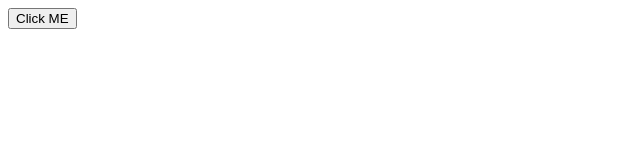
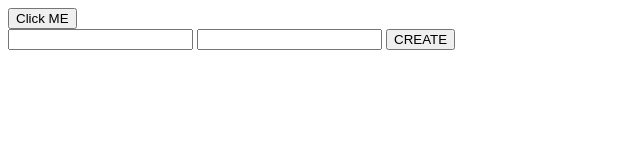
Before and after one commit to hzz4j/Learn-TypeScript, a website: page 08 decorators/index.html in a window 1280 px wide. Shown: the whole page, without its empty margins (0-640 px from the left). Drawn offline with Linux system fonts and the light colour scheme.

Commit message:
validator use decorator

```diff
--- a/08 decorators/index.html
+++ b/08 decorators/index.html
@@ -9,5 +9,10 @@
 </head>
 <body>
     <button id="app">Click ME</button>
+    <form>
+        <input type="text" id="title"/>
+        <input type="text" id="price" />
+        <button>CREATE</button>
+    </form>
 </body>
 </html>
--- a/08 decorators/src/app.ts
+++ b/08 decorators/src/app.ts
@@ -1,38 +1,80 @@
-function AutoBind(
-  target: any,
-  name: string,
-  propertyDescriptor: PropertyDescriptor
-): PropertyDescriptor {
-  console.log(propertyDescriptor);
+//=======================================================
+interface ValidConfig {
+  [properties: string]: {
+    [properties: string]: string[];
+  };
+}
+const registeredValidators: ValidConfig = {};
 
-  const originalMethod = propertyDescriptor.value;
-  // 修改方法的描述
-  const adjDescriptor: PropertyDescriptor = {
-    // get是PropertyDescriptor接口的规范
-    get() {
-      console.log("xxx");
-      console.log(this); // 这个例子就是Printer,因为方法绑定了@AutoBind
-      // 给原来的方法绑定了this
-      const boundFn = originalMethod.bind(this); // this是只被调的实例，当然是被修饰的方法
-      return boundFn;
-    },
+function Require(target: any, name: string) {
+  console.log("require");
+  registeredValidators[target.constructor.name] = {
+    ...registeredValidators[target.constructor.name],
+    [name]: ["require"],
   };
-  return adjDescriptor;
 }
 
-class Printer {
-  msg = "This works!";
+function PositiveNum(target: any, name: string) {
+  console.log("PositiveNum");
 
-  @AutoBind
-  showMsg() {
-    console.log(this.msg);
+  registeredValidators[target.constructor.name] = {
+    ...registeredValidators[target.constructor.name],
+    [name]: ["positiveNum"],
+  };
+}
+
+function valid(obj: any) {
+  const objValidatorConfig = registeredValidators[obj.constructor.name];
+  if (!objValidatorConfig) {
+    return;
+  }
+  let isValid = true;
+  console.log(objValidatorConfig);
+
+  for (const prop in objValidatorConfig) {
+    for (const validator of objValidatorConfig[prop]) {
+      switch (validator) {
+        case "require":
+          isValid = isValid && !!obj[prop];
+          break;
+        case "positiveNum":
+          isValid = isValid && obj[prop] > 0;
+          break;
+      }
+    }
+  }
+  return isValid;
+}
+//=======================================================
+
+class Course {
+  @Require
+  title: string;
+  @PositiveNum
+  price: number;
+  constructor(t: string, p: number) {
+    this.title = t;
+    this.price = p;
   }
 }
 
-const button = document.getElementById("app")!;
-const p = new Printer();
-// bind 让this指向p
-//button.addEventListener('click',p.showMsg.bind(p));
+const form = document.querySelector("form")!;
+const formButton = form.querySelector("button")!;
 
-// autobind
-button.addEventListener("click", p.showMsg);
+formButton.addEventListener("click", (e) => {
+  e.preventDefault();
+  const titlEl = form.querySelector("#title")! as HTMLInputElement;
+  const priceEl = form.querySelector("#price")! as HTMLInputElement;
+
+  const title = titlEl.value;
+  const price = +priceEl.value;
+
+  const createCourse = new Course(title, price);
+  console.log(createCourse);
+
+  if (!valid(createCourse)) {
+    alert("Invalid input,please try again!");
+    return;
+  }
+  console.log(createCourse);
+});
--- /dev/null
+++ b/08 decorators/src/autoBind.ts
@@ -0,0 +1,38 @@
+function AutoBind(
+  target: any,
+  name: string,
+  propertyDescriptor: PropertyDescriptor
+): PropertyDescriptor {
+  console.log(propertyDescriptor);
+
+  const originalMethod = propertyDescriptor.value;
+  // 修改方法的描述
+  const adjDescriptor: PropertyDescriptor = {
+    // get是PropertyDescriptor接口的规范
+    get() {
+      console.log("xxx");
+      console.log(this); // 这个例子就是Printer,因为方法绑定了@AutoBind
+      // 给原来的方法绑定了this
+      const boundFn = originalMethod.bind(this); // this是只被调的实例，当然是被修饰的方法
+      return boundFn;
+    },
+  };
+  return adjDescriptor;
+}
+
+class Printer {
+  msg = "This works!";
+
+  @AutoBind
+  showMsg() {
+    console.log(this.msg);
+  }
+}
+
+const button = document.getElementById("app")!;
+const p = new Printer();
+// bind 让this指向p
+//button.addEventListener('click',p.showMsg.bind(p));
+
+// autobind
+button.addEventListener("click", p.showMsg);
--- a/08 decorators/tsconfig.json
+++ b/08 decorators/tsconfig.json
@@ -45,7 +45,7 @@
     // "declaration": true,                              /* Generate .d.ts files from TypeScript and JavaScript files in your project. */
     // "declarationMap": true,                           /* Create sourcemaps for d.ts files. */
     // "emitDeclarationOnly": true,                      /* Only output d.ts files and not JavaScript files. */
-    // "sourceMap": true,                                /* Create source map files for emitted JavaScript files. */
+     "sourceMap": true,                                /* Create source map files for emitted JavaScript files. */
     // "outFile": "./",                                  /* Specify a file that bundles all outputs into one JavaScript file. If `declaration` is true, also designates a file that bundles all .d.ts output. */
      "outDir": "./dist",                                   /* Specify an output folder for all emitted files. */
     // "removeComments": true,                           /* Disable emitting comments. */
```
Also changed, not shown: 08 decorators/dist/app.js, 08 decorators/dist/autoBind.js (added), 08 decorators/dist/decoratorPos.js, 08 decorators/dist/returningAClassWhenAClassDecorator.js, 4 other files.
